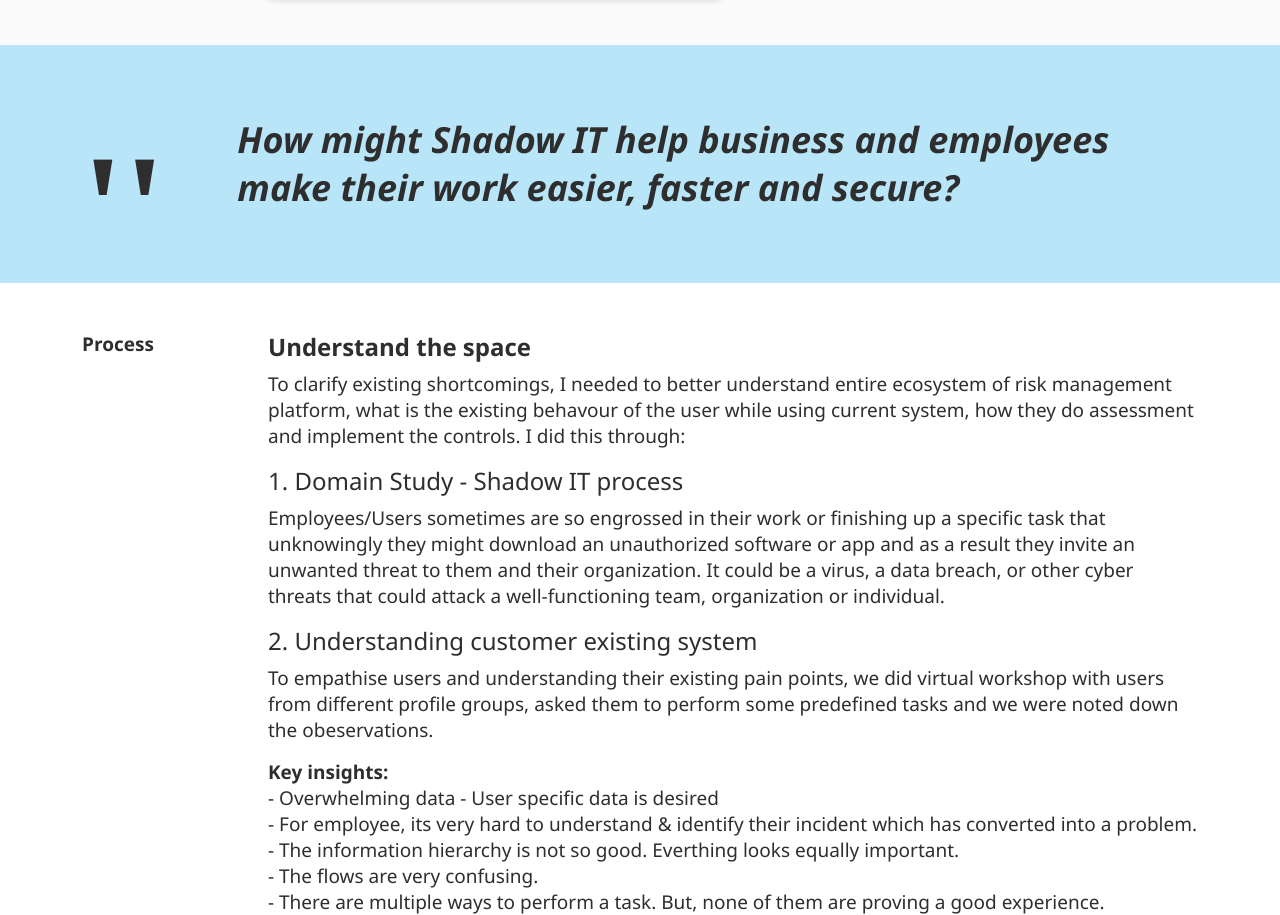
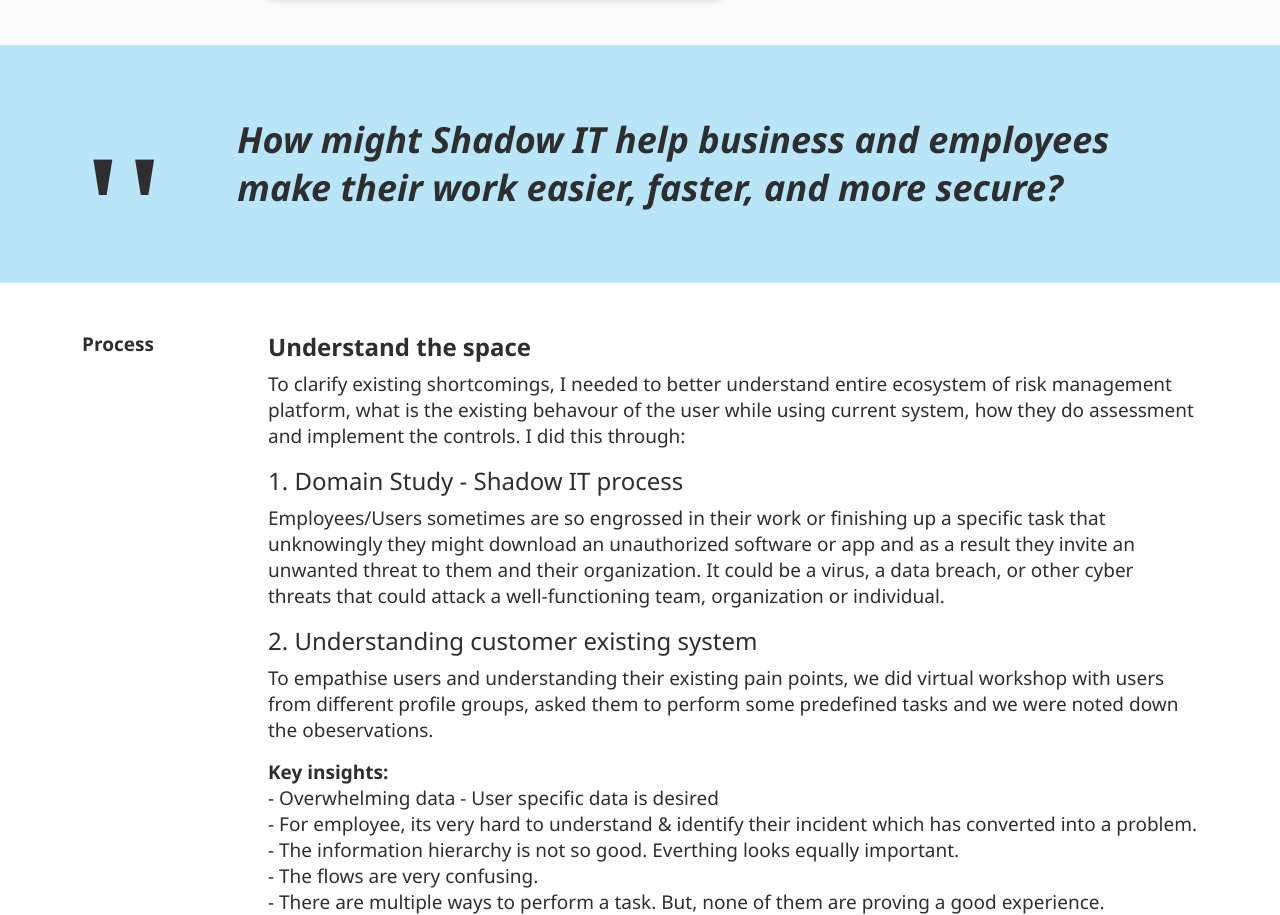
Before and after one commit to arijittanai/acwork, a website built with webpack: page shawdowIT.html in a window 1280 px wide. Shown: the part 1473-2388 px from the top of the page. Built offline with nearby package versions, Linux system fonts and the light colour scheme.

Commit message:
text update

```diff
--- a/shawdowIT.html
+++ b/shawdowIT.html
@@ -179,7 +179,7 @@
             <div>
               <span class="project_screen_section_caption_character">''</span>
               <span
-                >How might Shadow IT help business and employees make their work easier, faster and secure?
+                >How might Shadow IT help business and employees make their work easier, faster, and more secure?
                 </span
               >
             </div>
```
